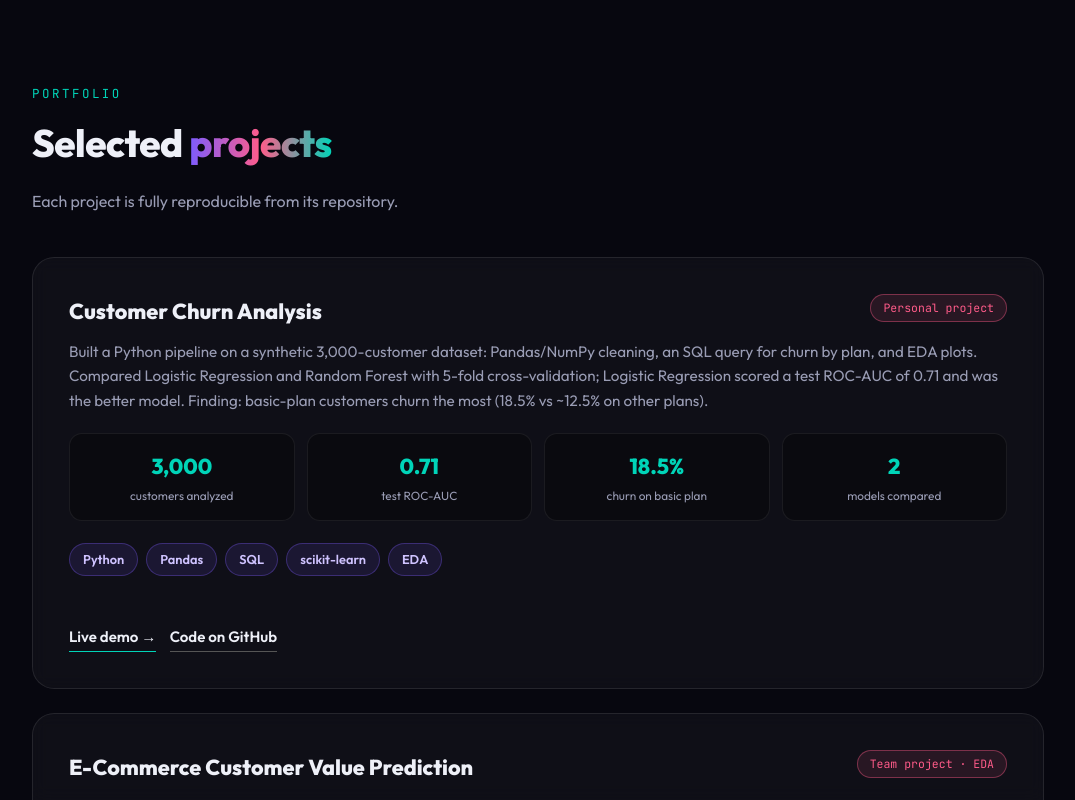
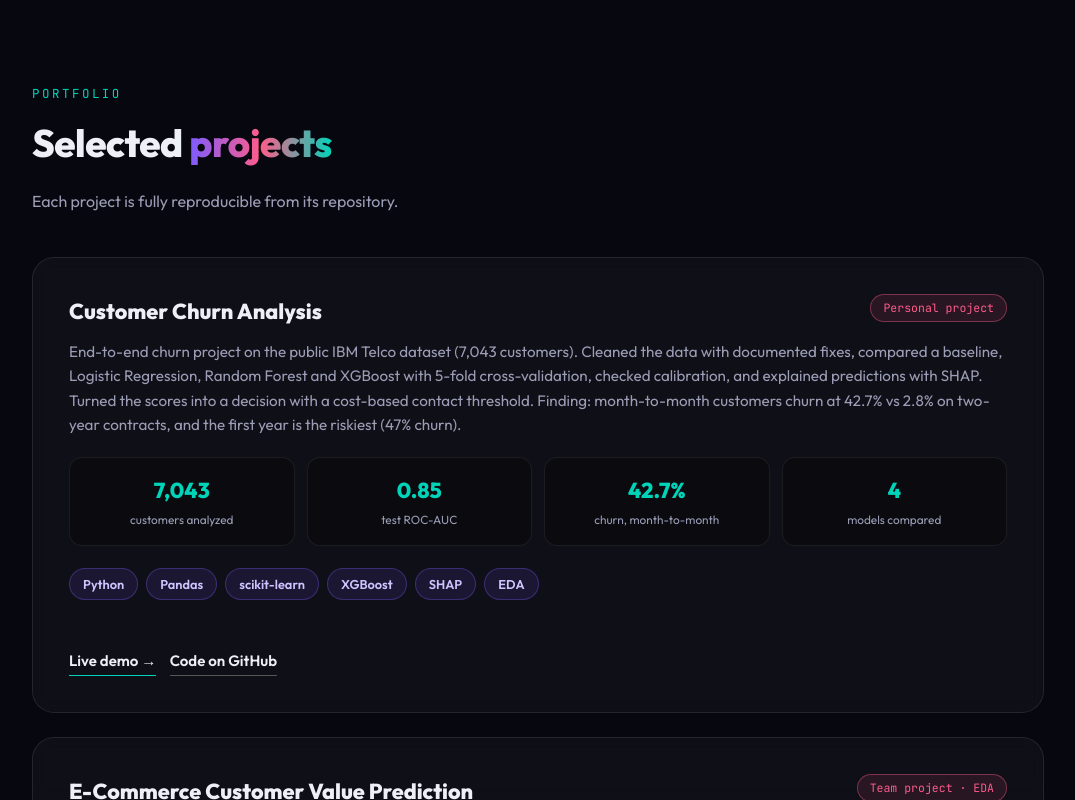
Before and after one commit to belal0155/belal0155.github.io, a plain HTML site: page index.html in a window 1280 px wide. Shown: the part 3081-3881 px from the top of the page, without its empty margins (102-1177 px from the left). Drawn offline with Linux system fonts and the light colour scheme.

Commit message:
Portfolio: update churn project card

```diff
--- a/index.html
+++ b/index.html
@@ -237,7 +237,7 @@
       <div class="skills-grid">
         <div class="skill-group">
           <h4>Languages</h4>
-          <div class="skill-tags"><span class="tag-chip">Python</span><span class="tag-chip">SQL</span></div>
+          <div class="skill-tags"><span class="tag-chip">Python</span></div>
         </div>
         <div class="skill-group">
           <h4>Data</h4>
@@ -272,14 +272,14 @@
           <h3>Customer Churn Analysis</h3>
           <span class="project-kind">Personal project</span>
         </div>
-        <p class="sub">Built a Python pipeline on a synthetic 3,000-customer dataset: Pandas/NumPy cleaning, an SQL query for churn by plan, and EDA plots. Compared Logistic Regression and Random Forest with 5-fold cross-validation; Logistic Regression scored a test ROC-AUC of 0.71 and was the better model. Finding: basic-plan customers churn the most (18.5% vs ~12.5% on other plans).</p>
+        <p class="sub">End-to-end churn project on the public IBM Telco dataset (7,043 customers). Cleaned the data with documented fixes, compared a baseline, Logistic Regression, Random Forest and XGBoost with 5-fold cross-validation, checked calibration, and explained predictions with SHAP. Turned the scores into a decision with a cost-based contact threshold. Finding: month-to-month customers churn at 42.7% vs 2.8% on two-year contracts, and the first year is the riskiest (47% churn).</p>
         <div class="project-stats">
-          <div class="pstat"><div class="num">3,000</div><div class="lbl">customers analyzed</div></div>
-          <div class="pstat"><div class="num">0.71</div><div class="lbl">test ROC-AUC</div></div>
-          <div class="pstat"><div class="num">18.5%</div><div class="lbl">churn on basic plan</div></div>
-          <div class="pstat"><div class="num">2</div><div class="lbl">models compared</div></div>
+          <div class="pstat"><div class="num">7,043</div><div class="lbl">customers analyzed</div></div>
+          <div class="pstat"><div class="num">0.85</div><div class="lbl">test ROC-AUC</div></div>
+          <div class="pstat"><div class="num">42.7%</div><div class="lbl">churn, month-to-month</div></div>
+          <div class="pstat"><div class="num">4</div><div class="lbl">models compared</div></div>
         </div>
-        <div class="skill-tags" style="margin-bottom:22px"><span class="tag-chip">Python</span><span class="tag-chip">Pandas</span><span class="tag-chip">SQL</span><span class="tag-chip">scikit-learn</span><span class="tag-chip">EDA</span></div>
+        <div class="skill-tags" style="margin-bottom:22px"><span class="tag-chip">Python</span><span class="tag-chip">Pandas</span><span class="tag-chip">scikit-learn</span><span class="tag-chip">XGBoost</span><span class="tag-chip">SHAP</span><span class="tag-chip">EDA</span></div>
         <br>
         <a class="project-link" href="churn-demo/">Live demo &rarr;</a> &nbsp;&nbsp; <a class="project-link" href="https://github.com/belal0155/customer-churn-analysis" target="_blank" rel="noopener" style="border-color:#555">Code on GitHub</a>
       </div>
```
